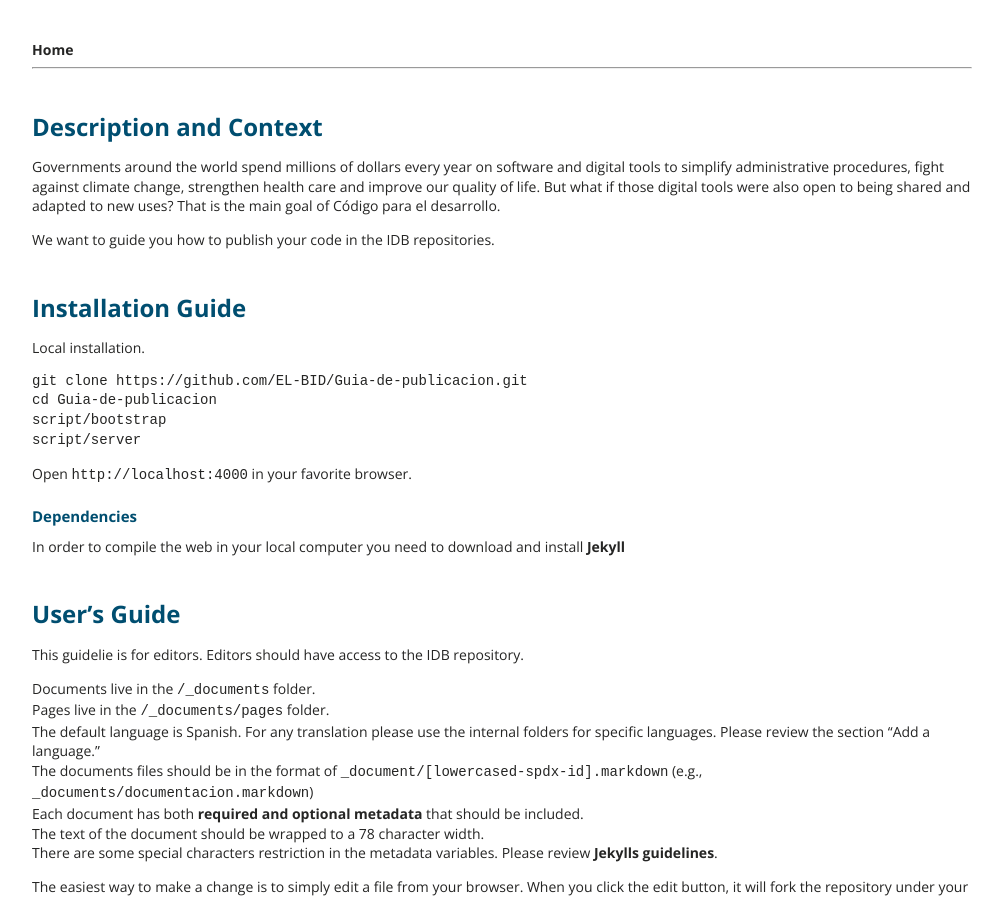
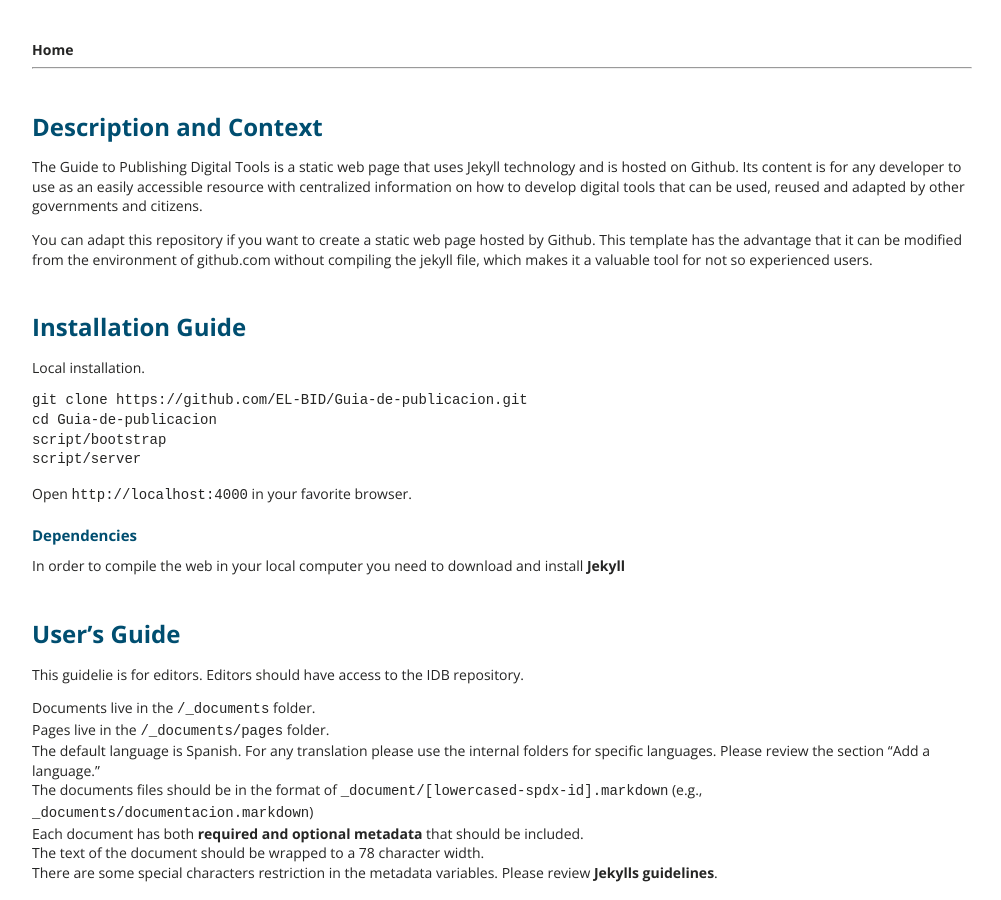
Before and after one commit to EL-BID/guia-de-publicacion, a Jekyll site: the page built from REAMDE_en.md, in a window 1280 px wide and 900 px high. Shown: the whole window, without its empty margins (138-1139 px from the left). Built offline with Jekyll 4.4.1, drawn with Linux system fonts in a browser that asks for light colours; our own code applies the rules of GitHub Pages for plain Markdown files.

Commit message:
Update REAMDE_en.md

```diff
--- a/REAMDE_en.md
+++ b/REAMDE_en.md
@@ -2,9 +2,9 @@
 
 ## Description and Context
 
-Governments around the world spend millions of dollars every year on software and digital tools to simplify administrative procedures, fight against climate change, strengthen health care and improve our quality of life. But what if those digital tools were also open to being shared and adapted to new uses? That is the main goal of Código para el desarrollo.
+The Guide to Publishing Digital Tools is a static web page that uses Jekyll technology and is hosted on Github. Its content is for any developer to use as an easily accessible resource with centralized information on how to develop digital tools that can be used, reused and adapted by other governments and citizens.
 
-We want to guide you how to publish your code in the IDB repositories.
+You can adapt this repository if you want to create a static web page hosted by Github. This template has the advantage that it can be modified from the environment of github.com without compiling the jekyll file, which makes it a valuable tool for not so experienced users.
 
 ## Installation Guide
 
```
